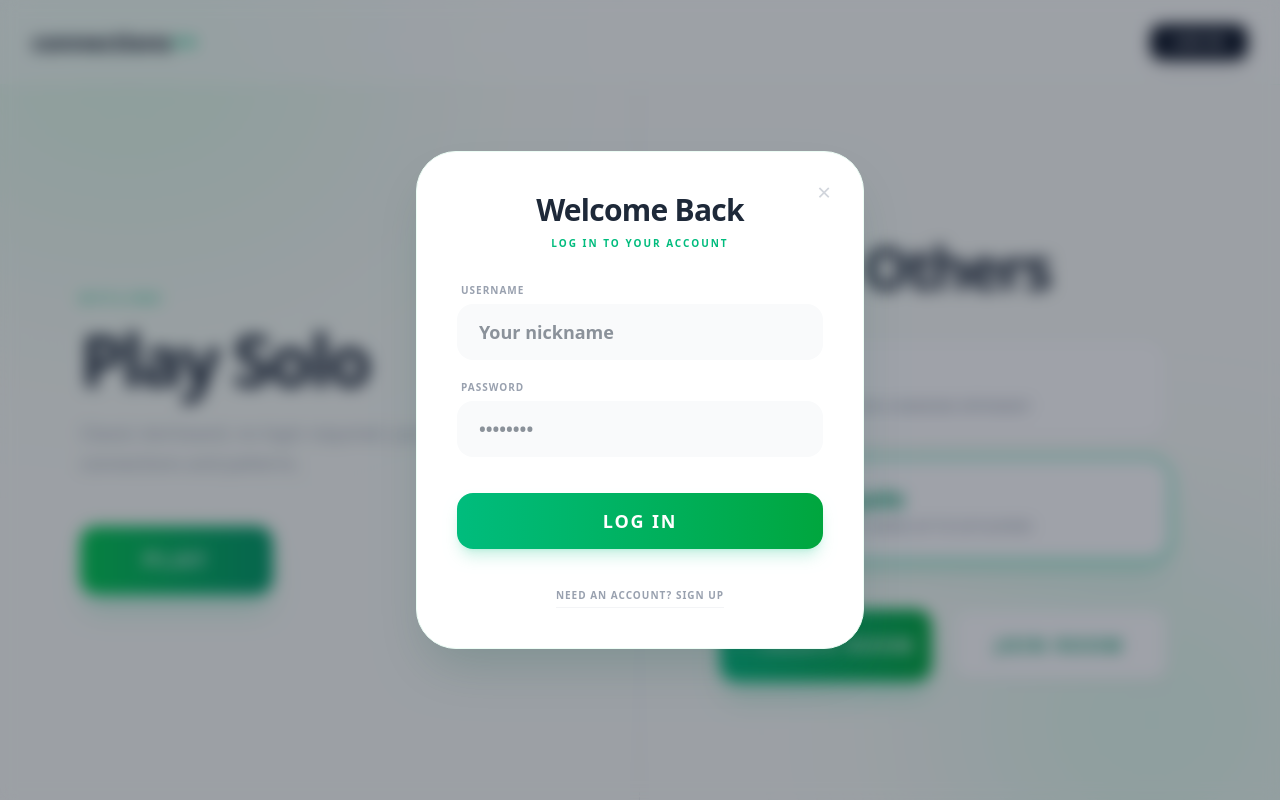
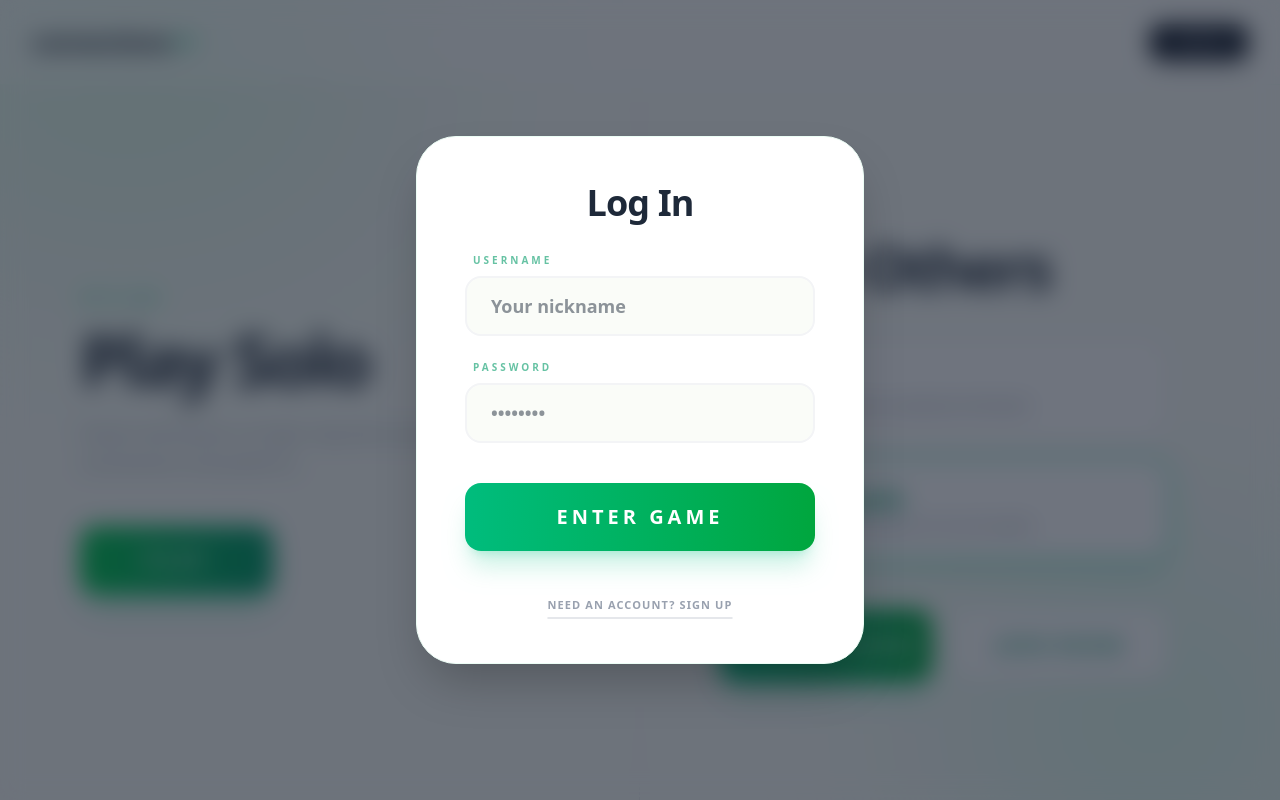
Before and after one commit to orzel320/ProjektowanieZespoloweRAM, a Next.js app in the folder frontend/: page / in a window 1280 px wide. Both pictures are taken after a click on the button "LOG IN". Built offline with nearby package versions, Linux system fonts and the light colour scheme.

Commit message:
feature/login registration integration with backend

```diff
--- a/frontend/src/app/page.js
+++ b/frontend/src/app/page.js
@@ -5,9 +5,17 @@ import { useRouter } from 'next/navigation';
 import AuthModal from '@/components/AuthModal';
 
 export default function MainMenu() {
+
     const router = useRouter();
 
     const [loggedUser, setLoggedUser] = useState(null);
+
+    useEffect(() => {
+        const savedUser = localStorage.getItem('user');
+        if (savedUser) {
+            setUser(JSON.parse(savedUser));
+        }
+    }, []);
 
     const handleLogin = async (username, password) => {
         try {
@@ -56,13 +64,15 @@ export default function MainMenu() {
     };
 
     const [isAuthModalOpen, setIsAuthModalOpen] = useState(false);
-    const [user, setUser] = useState(null); // null если не залогинен
+    const [user, setUser] = useState(null);
     const [showAuthError, setShowAuthError] = useState(false);
     const [selectedMode, setSelectedMode] = useState('BR');
 
-    const handleLoginSuccess = (username, password) => {
-        handleLogin(username, password);
-        setUser({ name: username });
+    const handleLoginSuccess = (username) => {
+        if (!username) return;
+        const userData = { name: username };
+        setUser(userData);
+        localStorage.setItem('user', JSON.stringify(userData));
         setIsAuthModalOpen(false);
     };
 
@@ -100,6 +110,11 @@ export default function MainMenu() {
         }
     };
 
+    const handleLogout = () => {
+        setUser(null);
+        localStorage.removeItem('user');
+    };
+
     return (
         <main className="flex min-h-screen flex-col bg-[#FAFCF8] text-gray-900 font-sans relative overflow-hidden">
             <div className="absolute top-[-10%] left-[-10%] w-[40%] h-[40%] bg-green-200/40 rounded-full blur-[120px] pointer-events-none"></div>
@@ -120,15 +135,23 @@ export default function MainMenu() {
                 </div>*/}
             {/* Header */}
             <header className="w-full flex items-center justify-between px-8 py-6 z-20 bg-white/40 backdrop-blur-xl border-b border-green-100/50 sticky top-0">
-                <div className="text-2xl font-black tracking-tight">
+                <div className="text-2xl font-black tracking-tight flex items-center leading-none">
                     connections<span className="text-emerald-500">++</span>
                 </div>
 
                 <div className="flex items-center gap-4">
                     {user ? (
-                        <div className="flex items-center gap-3 bg-white px-4 py-2 rounded-2xl border border-emerald-100 shadow-sm">
-                            <div className="w-2 h-2 rounded-full bg-emerald-500"></div>
-                            <span className="text-xs font-black text-gray-600 uppercase tracking-widest">@{user.name}</span>
+                        <div className="flex items-center gap-2">
+                            <div className="flex items-center gap-3 bg-white px-4 py-2 rounded-2xl border border-emerald-100 shadow-sm">
+                                <div className="w-2 h-2 rounded-full bg-emerald-500"></div>
+                                <span className="text-xs font-black text-gray-600 uppercase tracking-widest">@{user.name}</span>
+                            </div>
+                            <button
+                                onClick={handleLogout}
+                                className="ml-2 px-3 py-2 text-[10px] font-black uppercase tracking-widest text-gray-400 hover:text-red-500 border border-transparent hover:border-red-100 hover:bg-red-50 rounded-xl transition-all"
+                            >
+                                Logout
+                            </button>
                         </div>
                     ) : (
                         <button
--- a/frontend/src/components/AuthModal.jsx
+++ b/frontend/src/components/AuthModal.jsx
@@ -2,70 +2,108 @@
 
 import { useState } from 'react';
 
-export default function AuthModal({ isOpen, onClose, onLoginSuccess, onRegisterSuccess }) {
+export default function AuthModal({ isOpen, onClose, onLoginSuccess }) {
     const [isLogin, setIsLogin] = useState(true);
     const [username, setUsername] = useState('');
     const [password, setPassword] = useState('');
+    const [error, setError] = useState('');
     const [isLoading, setIsLoading] = useState(false);
 
     if (!isOpen) return null;
 
     const handleSubmit = async (e) => {
         e.preventDefault();
+        setError('');
         setIsLoading(true);
-        await new Promise(resolve => setTimeout(resolve, 1000));
-        setIsLoading(false);
-        isLogin ? onLoginSuccess(username, password) : onRegisterSuccess(username, password);
-        onClose();
+
+        const endpoint = isLogin ? '/auth/login' : '/auth/register';
+        const url = `http://localhost:3001${endpoint}`;
+
+        try {
+            const response = await fetch(url, {
+                method: 'POST',
+                headers: {
+                    'Content-Type': 'application/json',
+                },
+                body: JSON.stringify({ username, password }),
+            });
+
+            const data = await response.json();
+
+            if (data.success === false) {
+                throw new Error(data.error || 'Invalid credentials');
+            }
+
+            if (!isLogin && data.success) {
+                setIsLogin(true);
+                setError('Registration successful! Please log in with your new account.');
+                setIsLoading(false);
+                return;
+            }
+
+            if (isLogin && data.success && data.user) {
+                onLoginSuccess(data.user.username);
+                onClose();
+            } else {
+                throw new Error('Unexpected server response');
+            }
+
+        } catch (err) {
+            console.error('Auth Error:', err);
+            setError(err.message === 'Failed to fetch'
+                ? 'Server is offline. Check if backend is running on port 3001'
+                : err.message
+            );
+        } finally {
+            setIsLoading(false);
+        }
     };
 
     return (
         <div className="fixed inset-0 z-[100] flex items-center justify-center p-4">
-            {/* Backdrop */}
             <div
-                className="absolute inset-0 bg-gray-900/40 backdrop-blur-sm animate-in fade-in duration-300"
+                className="absolute inset-0 bg-gray-900/60 backdrop-blur-md transition-opacity"
                 onClick={onClose}
             ></div>
 
-            {/* Modal Card */}
-            <div className="relative w-full max-w-md bg-white rounded-[2.5rem] p-8 md:p-10 shadow-2xl shadow-emerald-900/20 animate-in zoom-in-95 duration-300 border border-emerald-50">
-                <button
-                    onClick={onClose}
-                    className="absolute top-6 right-8 text-gray-300 hover:text-gray-500 text-2xl font-light"
-                >
-                    ×
-                </button>
+            <div className="relative w-full max-w-md bg-white rounded-[2.5rem] p-8 md:p-12 shadow-[0_25px_50px_-12px_rgba(0,0,0,0.25)] transform transition-all border border-emerald-50">
 
-                <div className="text-center mb-8">
-                    <h2 className="text-3xl font-black text-gray-800 tracking-tight mb-2">
-                        {isLogin ? 'Welcome Back' : 'Join the Club'}
-                    </h2>
-                    <p className="text-[10px] font-black text-emerald-500 uppercase tracking-[0.2em]">
-                        {isLogin ? 'Log in to your account' : 'Register to start playing'}
-                    </p>
-                </div>
+                <h2 className="text-4xl font-black text-gray-800 mb-8 tracking-tight text-center leading-none">
+                    {isLogin ? 'Log In' : 'Sign Up'}
+                </h2>
 
-                <form onSubmit={handleSubmit} className="flex flex-col gap-5">
-                    <div className="flex flex-col gap-1.5">
-                        <label className="text-[10px] font-black text-gray-400 uppercase tracking-widest pl-1">Username</label>
+                <form onSubmit={handleSubmit} className="flex flex-col gap-6">
+                    {error && (
+                        <div className={`p-4 border-2 text-[11px] font-black rounded-2xl text-center uppercase tracking-widest animate-shake ${
+                            error.includes('successful')
+                                ? 'bg-emerald-50 border-emerald-100 text-emerald-600'
+                                : 'bg-red-50 border-red-100 text-red-600'
+                        }`}>
+                            <span className="block mb-1 text-lg">{error.includes('successful') ? '✅' : '⚠️'}</span>
+                            {error}
+                        </div>
+                    )}
+
+                    <div className="flex flex-col gap-2">
+                        <label className="text-[10px] font-black text-emerald-600/60 uppercase tracking-[0.3em] pl-2">Username</label>
                         <input
                             type="text"
                             required
                             value={username}
                             onChange={(e) => setUsername(e.target.value)}
-                            className="h-14 w-full bg-gray-50 border-2 border-transparent focus:border-emerald-400 focus:bg-white rounded-2xl px-5 text-lg font-bold text-gray-800 transition-all outline-none"
+                            className="h-15 w-full bg-[#FAFCF8] border-2 border-gray-100 rounded-2xl px-6 text-lg font-bold text-gray-800 focus:outline-none focus:border-emerald-400 focus:ring-4 focus:ring-emerald-400/5 transition-all"
                             placeholder="Your nickname"
                         />
                     </div>
 
-                    <div className="flex flex-col gap-1.5">
-                        <label className="text-[10px] font-black text-gray-400 uppercase tracking-widest pl-1">Password</label>
+                    <div className="flex flex-col gap-2">
+                        <label className="text-[10px] font-black text-emerald-600/60 uppercase tracking-[0.3em] pl-2">Password</label>
                         <input
                             type="password"
                             required
                             value={password}
                             onChange={(e) => setPassword(e.target.value)}
-                            className="h-14 w-full bg-gray-50 border-2 border-transparent focus:border-emerald-400 focus:bg-white rounded-2xl px-5 text-lg font-bold text-gray-800 transition-all outline-none"
+                            className="h-15 w-full bg-[#FAFCF8] border-2 border-gray-100 rounded-2xl px-6 text-lg font-bold text-gray-800 focus:outline-none focus:border-emerald-400 focus:ring-4 focus:ring-emerald-400/5 transition-all"
                             placeholder="••••••••"
                         />
                     </div>
@@ -73,18 +111,22 @@ export default function AuthModal({ isOpen, onClose, onLoginSuccess, onRegisterS
                     <button
                         type="submit"
                         disabled={isLoading}
-                        className="mt-4 w-full h-14 bg-gradient-to-r from-emerald-500 to-green-600 text-white font-black text-lg uppercase tracking-widest rounded-2xl shadow-lg shadow-emerald-500/20 transform hover:-translate-y-0.5 active:scale-95 transition-all flex items-center justify-center"
+                        className="mt-4 w-full py-5 bg-gradient-to-r from-emerald-500 to-green-600 hover:from-emerald-400 hover:to-green-500 text-white font-black text-xl uppercase tracking-[0.2em] rounded-2xl shadow-xl shadow-emerald-500/20 transform hover:-translate-y-1 active:translate-y-0 active:scale-95 transition-all duration-300 disabled:opacity-50 flex items-center justify-center"
                     >
-                        {isLoading ? <div className="w-6 h-6 border-4 border-white/30 border-t-white rounded-full animate-spin"></div> : (isLogin ? 'Log In' : 'Sign Up')}
+                        {isLoading ? (
+                            <div className="w-7 h-7 border-4 border-white/30 border-t-white rounded-full animate-spin"></div>
+                        ) : (
+                            isLogin ? 'Enter Game' : 'Join Now'
+                        )}
                     </button>
                 </form>
 
-                <div className="mt-8 text-center">
+                <div className="mt-10 text-center">
                     <button
-                        onClick={() => setIsLogin(!isLogin)}
-                        className="text-[10px] font-black text-gray-400 hover:text-emerald-600 uppercase tracking-widest transition-colors border-b border-gray-100 hover:border-emerald-200 pb-1"
+                        onClick={() => { setIsLogin(!isLogin); setError(''); }}
+                        className="text-[11px] font-black text-gray-400 hover:text-emerald-600 transition-colors uppercase tracking-widest underline decoration-gray-200 underline-offset-8 decoration-2"
                     >
-                        {isLogin ? "Need an account? Sign up" : "Already have an account? Log in"}
+                        {isLogin ? "Need an account? Sign up" : "Have an account? Log in"}
                     </button>
                 </div>
             </div>
```
Also changed, not shown: 2 other files (tests, documents, lock files or other folders).
